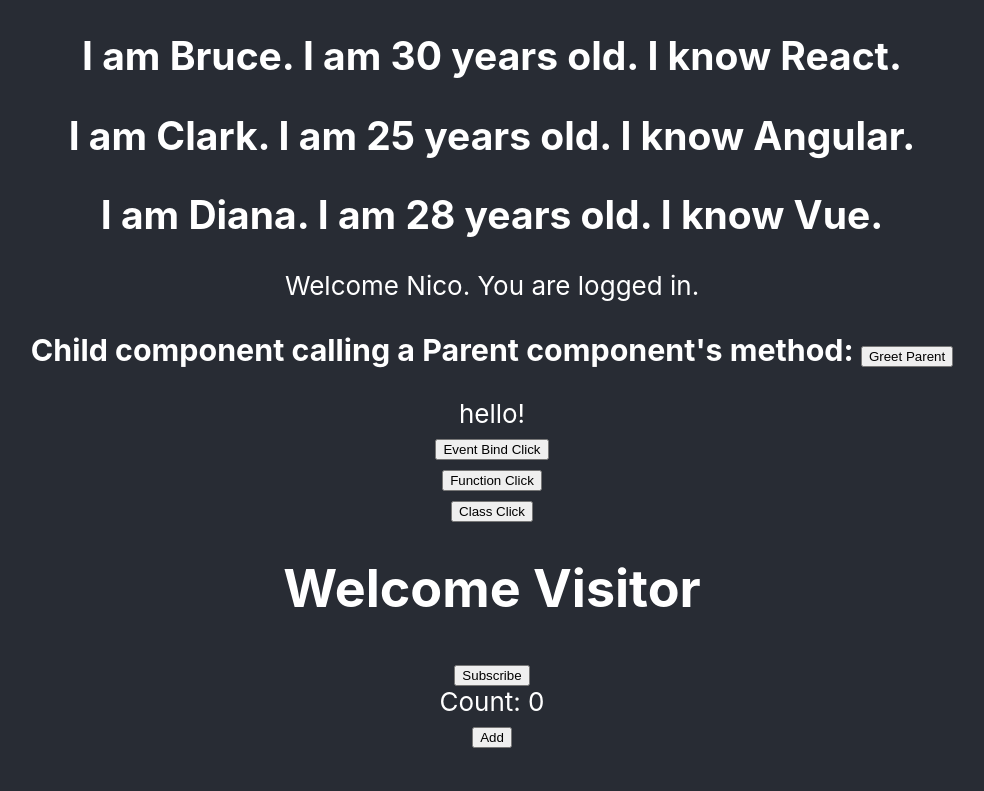
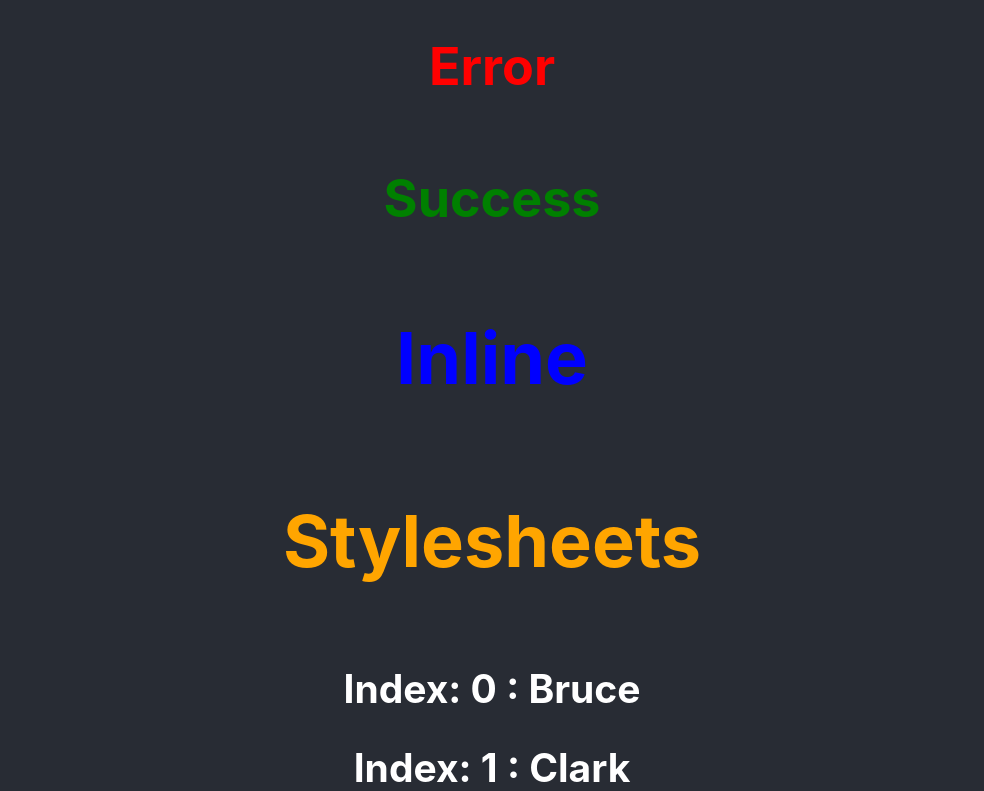
Before and after one commit to niconico620/hello-world, a React (Create React App) app: page / in a window 1280 px wide. Shown: the top 791 px of the page, without its empty margins (148-1132 px from the left). Built offline with nearby package versions, Linux system fonts and the light colour scheme.

Commit message:
List rendering, Keys, and CSS Styling.

```diff
--- a/src/App.js
+++ b/src/App.js
@@ -12,11 +12,21 @@ import EventBind from './components/EventBind';
 import ParentComponent from './components/ParentComponent';
 import UserGreeting from './components/UserGreeting';
 import NameList from './components/NameList';
+import Stylesheet from './components/Stylesheet';
+import Inline from './components/Inline';
+import './appStyles.css';
+import styles from './appStyles.module.css';
 
 function App() {
   return (
     <div className="App">
       <div className="App-header">
+        <h1 className="error">Error</h1>
+        <h1 className= {styles.success}>Success</h1>
+        <Inline />
+
+        <Stylesheet primary = {true}/>
+
         <NameList />
 
         <UserGreeting />
--- /dev/null
+++ b/src/appStyles.css
@@ -0,0 +1,3 @@
+.error {
+    color: red
+}
--- /dev/null
+++ b/src/appStyles.module.css
@@ -0,0 +1,3 @@
+.success{
+    color: green
+}
--- /dev/null
+++ b/src/components/Inline.js
@@ -0,0 +1,16 @@
+import React from 'react';
+
+const heading = {
+    fontSize: '72px',
+    color: 'blue'
+}
+
+function Inline() {
+    return (
+        <div>
+            <h1 style = {heading}>Inline</h1>
+        </div>
+    );
+}
+
+export default Inline;
--- a/src/components/NameList.js
+++ b/src/components/NameList.js
@@ -1,5 +1,5 @@
 import React from 'react';
-
+import Person from './Person'
 function NameList() {
     const persons = [
         {
@@ -12,7 +12,7 @@ function NameList() {
             id: 2,
             name: 'Clark',
             age: 25,
-            skill:'Angular'
+            skill: 'Angular'
         },
         {
             id: 3,
@@ -21,13 +21,16 @@ function NameList() {
             skill: 'Vue'
         }
     ]
-    const personList = persons.map(person => <h2>I am {person.name}. I am {person.age} years old. I know {person.skill}.</h2>)
-   /*  const names = ['Bruce', 'Clark', 'Diana']
-    const nameList = names.map(name => <h2>{name}</h2>) */
+    const personList = persons.map(person => <Person key={person.name} person={person} />)
+
+
+      const names = ['Bruce', 'Clark', 'Diana']
+     const nameList = names.map((name, index) => <h2 key={index}> Index: {index} : {name} </h2>)
+
     return (
         <div>
-            {personList}
-            {/* {nameList} */}
+            {/* {personList} */}
+             {nameList}
         </div>
     );
 }
--- /dev/null
+++ b/src/components/Person.js
@@ -0,0 +1,11 @@
+import React from 'react';
+
+function Person({person}) {
+    return (
+        <div>
+            <h2>I am {person.name}. I am {person.age} years old. I know {person.skill}.</h2>
+        </div>
+    );
+}
+
+export default Person;
--- /dev/null
+++ b/src/components/Stylesheet.js
@@ -0,0 +1,18 @@
+import React from 'react';
+import './myStyles.css'
+function Stylesheet(props) {
+    let className = props.primary ?
+    (
+        'primary'
+    ) : (
+      ''
+    );
+
+    return (
+        <div>
+            <h1 className={`${className} font-xl`}>Stylesheets</h1>
+        </div>
+    );
+}
+
+export default Stylesheet;
--- a/src/components/Welcome.js
+++ b/src/components/Welcome.js
@@ -12,6 +12,7 @@ class Welcome extends Component {
 
     render(){
         const {name, heroName} = this.props
+        //const {state1, state2} = this.state
         return <h1>Welcome {name} a.k.a {heroName}</h1>
     }
 }
--- /dev/null
+++ b/src/components/myStyles.css
@@ -0,0 +1,7 @@
+.primary {
+    color: orange;
+}
+
+.font-xl {
+    font-size: 72px;
+}
```
